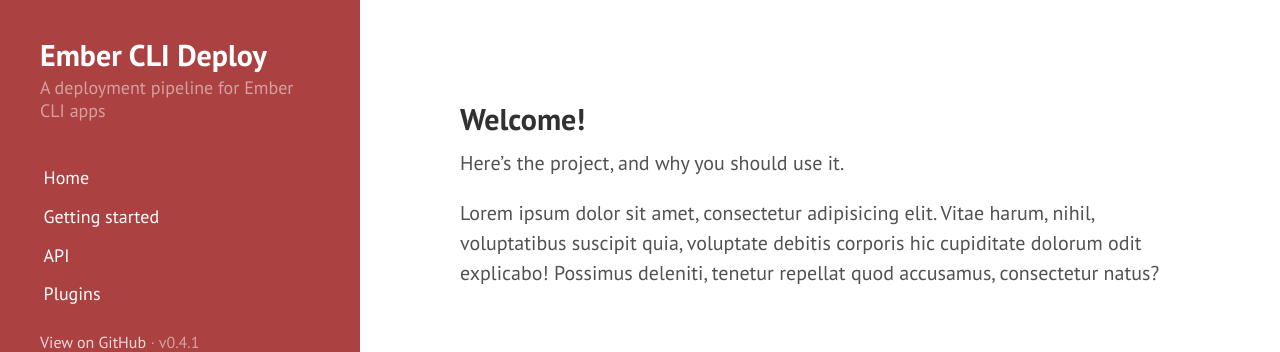
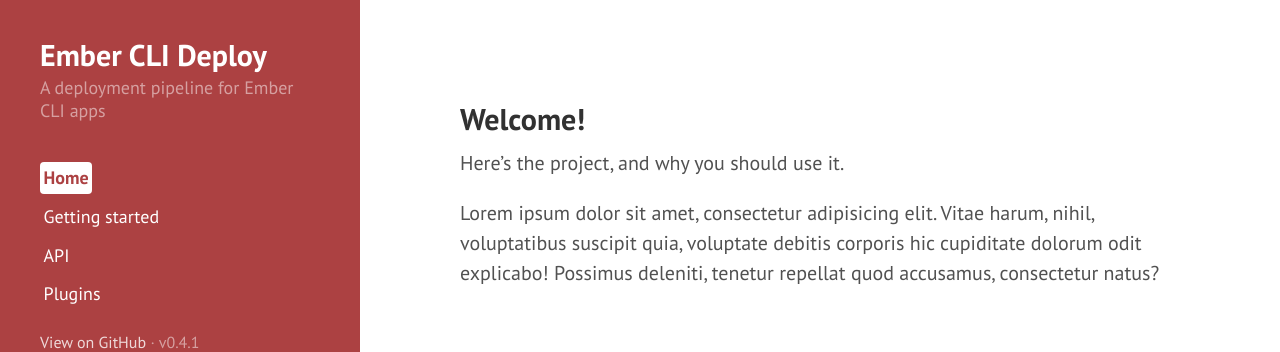
Before and after one commit to ember-cli-deploy/ember-cli-deploy, a Jekyll site: the page built from index.md, in a window 1280 px wide. Shown: the top 352 px of the page. Built offline with Jekyll 4.4.1, drawn with Linux system fonts in a browser that asks for light colours; Markdown is read by kramdown in place of the engine named in the settings.

Commit message:
active link on home

```diff
--- a/_includes/sidebar.html
+++ b/_includes/sidebar.html
@@ -11,7 +11,7 @@
 
     <ul class="sidebar-nav">
       <li>
-        <a class="sidebar-nav-item{% if page.url == site.baseurl %} active{% endif %}" some="{{page.url}} {{site.baseurl}}" href="{{ site.baseurl }}">
+        <a class="sidebar-nav-item{% if page.url == '/'%} active{% endif %}" href="{{ site.baseurl }}">
           Home
         </a>
       </li>
```
